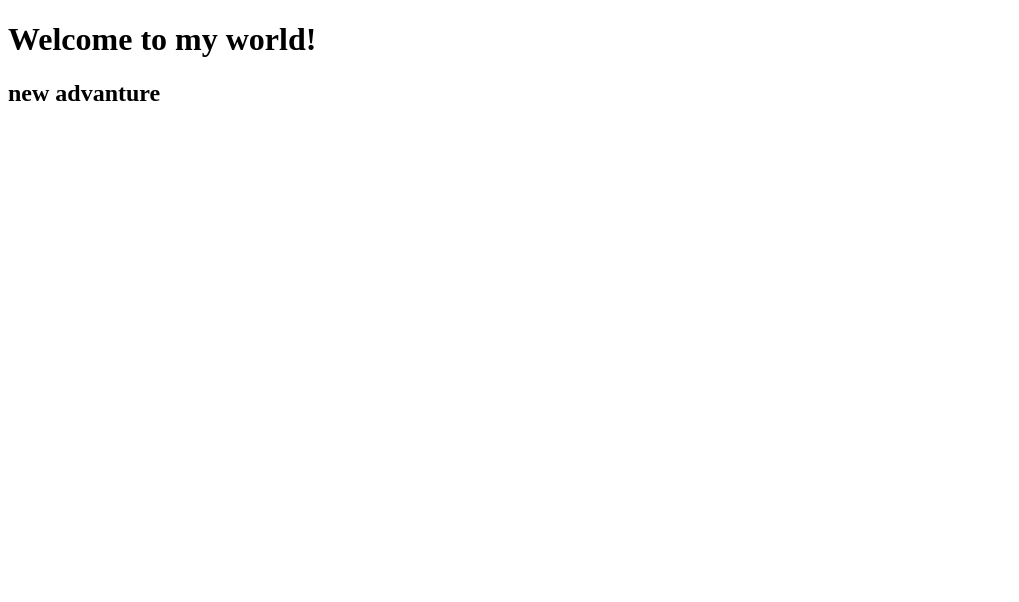
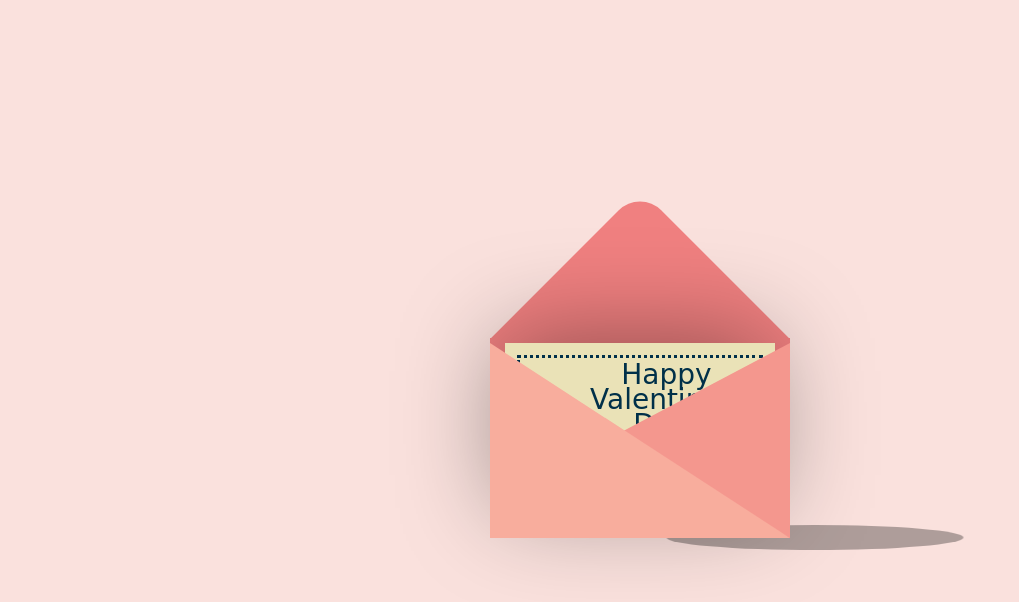
Before and after one commit to karnmuskan03/Web-development, a plain HTML site: page index.html in a window 1280 px wide. Shown: the whole page, without its empty margins (0-1019 px from the left). Drawn offline with nearby package versions, Linux system fonts and the light colour scheme.

Commit message:
Add files via upload

```diff
--- a/index.html
+++ b/index.html
@@ -1,14 +1,30 @@
 <!DOCTYPE html>
 <html lang="en">
+
 <head>
+    <!-- coding by helpme_coder -->
     <meta charset="UTF-8">
     <meta name="viewport" content="width=device-width, initial-scale=1.0">
-    <title>Document</title>
+    <title>Valentines day card | @helpme_coder</title>
+    <link rel="stylesheet" href="style.css">
+    <script src="https://code.jquery.com/jquery-3.6.4.min.js"></script>
+
 </head>
+
 <body>
+    <div class="container">
+        <div class="valentines">
+            <div class="envelope"></div>
+            <div class="front"></div>
+            <div class="card">
+                <div class="text">Happy</br> Valentine's</br> Day!</div>
+                <div class="heart"></div>
+            </div>
+        </div>
+    </div>
+    <div class="shadow"></div>
+    </div>
+    <script src="script.js"></script>
+</body>
 
-    <h1> Welcome to my world!</h1>
-    <h2> new advanture</h2>
-
-</body>
 </html>
--- /dev/null
+++ b/script.js
@@ -0,0 +1,19 @@
+$(document).ready(function () {
+    $(".container")
+      .mouseenter(function () {
+        $(".card").stop().animate(
+          {
+            top: "-90px",
+          },
+          "slow"
+        );
+      })
+      .mouseleave(function () {
+        $(".card").stop().animate(
+          {
+            top: 0,
+          },
+          "slow"
+        );
+      });
+  });
--- /dev/null
+++ b/style.css
@@ -0,0 +1,159 @@
+/* Set the colour and the position of the background and the elements */
+body {
+    display: flex;
+    justify-content: center;
+    align-items: center;
+    height: 100vh;
+    background-color: #fae1dd;
+  }
+
+  .container {
+    position: relative;
+  }
+  .valentines {
+    position: relative;
+    top: 50px;
+    cursor: pointer;
+    animation: up 3s linear infinite;
+  }
+
+  /* Style the envelope and the card */
+  .envelope {
+    position: relative;
+    width: 300px;
+    height: 200px;
+    background-color: #f08080;
+  }
+
+  .envelope:before {
+    background-color: #f08080;
+    content: "";
+    position: absolute;
+    width: 212px;
+    height: 212px;
+    transform: rotate(45deg);
+    top: -105px;
+    left: 44px;
+    border-radius: 30px 0 0 0;
+  }
+
+  .card {
+    position: absolute;
+    background-color: #eae2b7;
+    width: 270px;
+    height: 170px;
+    top: 5px;
+    left: 15px;
+    box-shadow: -5px -5px 100px rgba(0, 0, 0, 0.4);
+  }
+
+  .card:before {
+    content: "";
+    position: absolute;
+    border: 3px solid #003049;
+    border-style: dotted;
+    width: 240px;
+    height: 140px;
+    left: 12px;
+    top: 12px;
+  }
+
+  .text {
+    position: absolute;
+    font-family:  'Brush Script MT', cursive;
+    font-size: 28px;
+    text-align: center;
+    line-height: 25px;
+    top: 19px;
+    left: 85px;
+    color: #003049;
+  }
+
+  .heart {
+    background-color: #d62828;
+    display: inline-block;
+    height: 30px;
+    margin: 0 10px;
+    position: relative;
+    top: 110px;
+    left: 105px;
+    transform: rotate(-45deg);
+    width: 30px;
+  }
+
+  .heart:before,
+  .heart:after {
+    content: "";
+    background-color: #d62828;
+    border-radius: 50%;
+    height: 30px;
+    position: absolute;
+    width: 30px;
+  }
+
+  .heart:before {
+    top: -15px;
+    left: 0;
+  }
+
+  .heart:after {
+    left: 15px;
+    top: 0;
+  }
+  .front {
+    position: absolute;
+    border-right: 180px solid #f4978e;
+    border-top: 95px solid transparent;
+    border-bottom: 100px solid transparent;
+    left: 120px;
+    top: 5px;
+    width: 0;
+    height: 0;
+    z-index: 10;
+  }
+
+  .front:before {
+    position: absolute;
+    content: "";
+    border-left: 300px solid #f8ad9d;
+    border-top: 195px solid transparent;
+    left: -120px;
+    top: -95px;
+    width: 0;
+    height: 0;
+  }
+
+  /* Add the shadow */
+  .shadow {
+    position: absolute;
+    width: 330px;
+    height: 25px;
+    border-radius: 50%;
+    background-color: rgba(0, 0, 0, 0.3);
+    bottom: 250px;
+    left: 650px;
+    animation: scale 3s linear infinite;
+    z-index: -1;
+  }
+
+  /* To move the envelope up and down */
+  @keyframes up {
+    0%,
+    100% {
+      transform: translateY(0);
+    }
+    50% {
+      transform: translateY(-30px);
+    }
+  }
+
+  /* to scale the shadow */
+  @keyframes scale {
+    0%,
+    100% {
+      transform: scaleX(1);
+    }
+    50% {
+      transform: scaleX(0.85);
+    }
+  }
```
